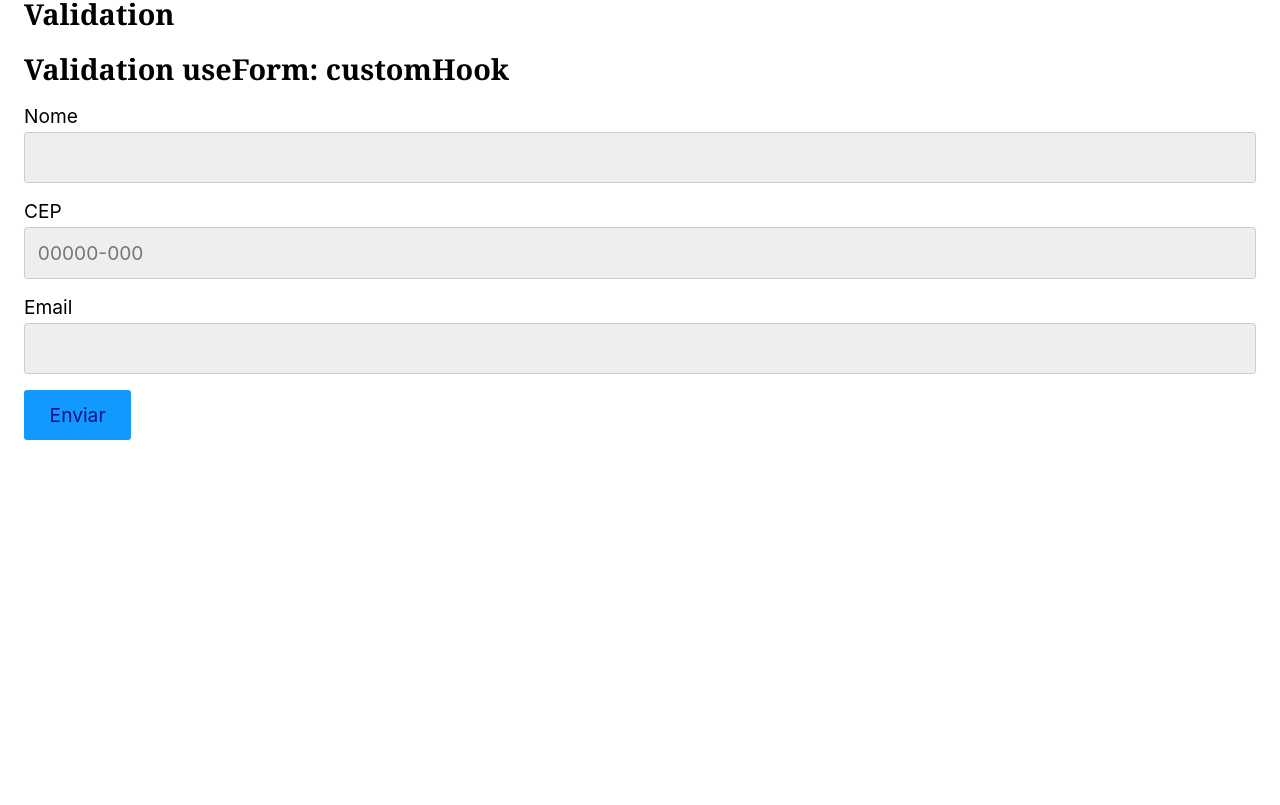
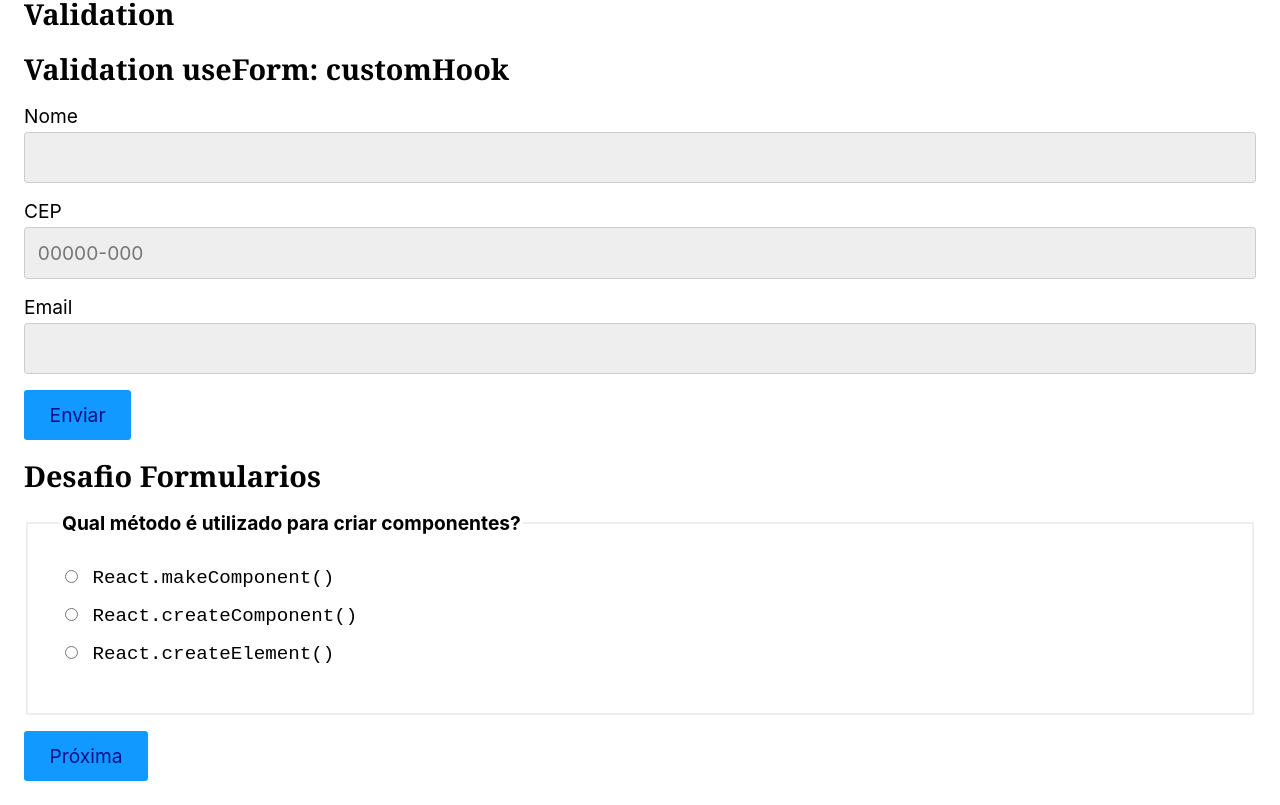
Before and after one commit to alvescamila87/react-origamid, a React (Vite) app in the folder modulo03_formularios/: page / in a window 1280 px wide. Shown: the part 769-1574 px from the top of the page. Before the commit the page ends 1233 px from the top, so only its background shows below. Built offline with nearby package versions, Linux system fonts and the light colour scheme.

Commit message:
challenge form

```diff
--- a/modulo03_formularios/src/App.tsx
+++ b/modulo03_formularios/src/App.tsx
@@ -4,6 +4,7 @@
 import Radio from "./components/FormCustom/Radio";
 import Checkbox from "./components/FormCustom/Checkbox";
 import useForm from "./customHook/useForm";
+import RadioChallenge from "./Challenge/RadioChallenge";
 // import Checkbox from "./Form/checkbox"
 // import CheckboxLabel from "./Form/checkboxLabel"
 // import CheckboxMultiplos from "./Form/checkboxMultiplos"
@@ -13,6 +14,43 @@
 // import Radio from "./Form/radio"
 // import Select from "./Form/select"
 // import TextArea from "./Form/textArea"
+
+// desafio formulário
+const perguntas = [
+  {
+    pergunta: 'Qual método é utilizado para criar componentes?',
+    options: [
+      'React.makeComponent()',
+      'React.createComponent()',
+      'React.createElement()',
+    ],
+    resposta: 'React.createElement()',
+    id: 'p1',
+  },
+  {
+    pergunta: 'Como importamos um componente externo?',
+    options: [
+      'import Component from "./Component"',
+      'require("./Component")',
+      'import "./Component"',
+    ],
+    resposta: 'import Component from "./Component"',
+    id: 'p2',
+  },
+  {
+    pergunta: 'Qual hook não é nativo?',
+    options: ['useEffect()', 'useFetch()', 'useCallback()'],
+    resposta: 'useFetch()',
+    id: 'p3',
+  },
+  {
+    pergunta: 'Qual palavra deve ser utilizada para criarmos um hook?',
+    options: ['set', 'get', 'use'],
+    resposta: 'use',
+    id: 'p4',
+  },
+];
+
 
 function App() {
 
@@ -81,6 +119,41 @@
       console.log("Enviou. Faz fetch na API")
     } else {
       console.log("Não enviar. Exibe erro")
+    }
+  }
+
+  // desafio formulário
+  const [respostas, setRespostas] = useState<{[key: string]: string}>({
+    p1: '',
+    p2: '',
+    p3: '',
+    p4: '',
+  });
+
+  function handleChange({target}: ChangeEvent<HTMLInputElement>) {
+    //console.log(target)
+    setRespostas({
+      ...respostas,
+      [target.id]: target.value // igual a fazer 'p1'
+    })
+  }
+
+  const [slide, setSlide] = useState(0);
+  const [resultado, setResultado] = useState<string | null>(null);
+
+  function resultadoFinal() {
+    const corretas = perguntas.filter(
+      ({id, resposta}) => respostas[id] === resposta,
+    );
+    setResultado(`Você acertou: ${corretas.length} de ${perguntas.length}`);
+  }
+
+  function handleClick() {
+    if(slide < perguntas.length - 1) {
+      setSlide(slide + 1);
+    } else {
+      setSlide(slide + 1);
+      resultadoFinal();
     }
   }
 
@@ -179,6 +252,24 @@
         />
         <button>Enviar</button>
       </form>
+      <h2>Desafio Formularios</h2>
+      <form onSubmit={(event) => event.preventDefault()}>
+        {perguntas.map((pergunta, index) =>
+          <RadioChallenge
+            active={slide === index}
+            key={pergunta.id}
+            onChange={handleChange}
+            //value={pergunta[pergunta.id]}
+            value={respostas[pergunta.id]}
+            { ...pergunta}
+          />
+        )}
+        {resultado ? (
+          <p>{resultado}</p>
+        ) : (
+        <button onClick={handleClick}>Próxima</button>
+        )}
+      </form>
     </>
   )
 }
--- /dev/null
+++ b/modulo03_formularios/src/Challenge/RadioChallenge.tsx
@@ -0,0 +1,59 @@
+import { ChangeEvent } from "react";
+
+type RadioChallengeProps = {
+  pergunta: string;
+  options: string[];
+  id: string;
+  onChange: (e: ChangeEvent<HTMLInputElement>) => void;
+  value: string;
+  active: boolean;
+};
+
+const RadioChallenge = ({
+  pergunta,
+  options,
+  id,
+  value,
+  onChange,
+  active,
+}: RadioChallengeProps) => {
+  if (active === false) return null;
+
+  return (
+    <fieldset
+      style={{
+        padding: "2rem",
+        marginBottom: "1rem",
+        border: "2px solid #eee",
+      }}
+    >
+      <legend
+        style={{
+          fontWeight: "bold",
+        }}
+      >
+        {pergunta}
+      </legend>
+      {options.map((option) => (
+        <label
+          key={option}
+          style={{
+            marginBottom: "1rem",
+            fontFamily: "monospace",
+          }}
+        >
+          <input
+            type="radio"
+            id={id}
+            checked={value === option}
+            value={option}
+            onChange={onChange}
+          />{" "}
+          {option}
+        </label>
+      ))}
+    </fieldset>
+  );
+};
+
+export default RadioChallenge;
```
